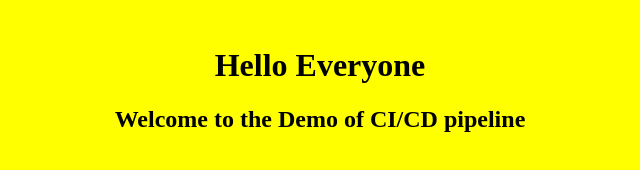
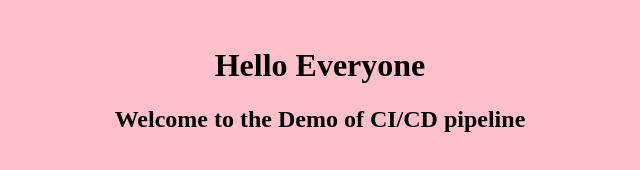
Before and after one commit to 07prashantg/CI-CD-demo, a plain HTML site: page index.html in a window 1280 px wide. Shown: the whole page, without its empty margins (320-960 px from the left). Drawn offline with Linux system fonts and the light colour scheme.

Commit message:
2nd updated

```diff
--- a/index.html
+++ b/index.html
@@ -3,7 +3,7 @@
 	<title> HTML body bgcolor Attribute </title>
 	</head>
 
-	<body text="black" bgcolor="yellow">
+	<body text="black" bgcolor="pink">
 	<center><br>
 
 	<h1> Hello Everyone </h1>
```
